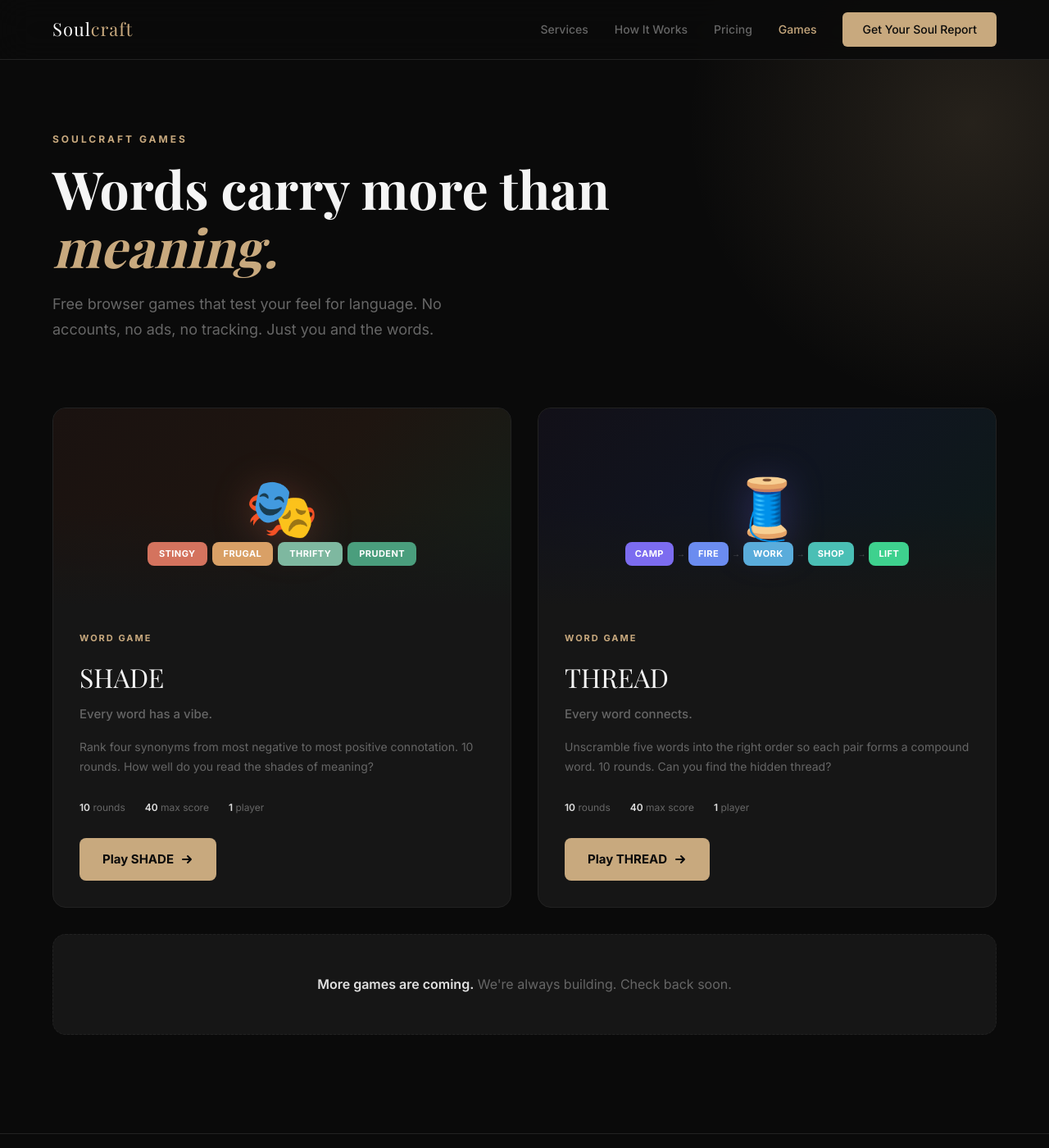
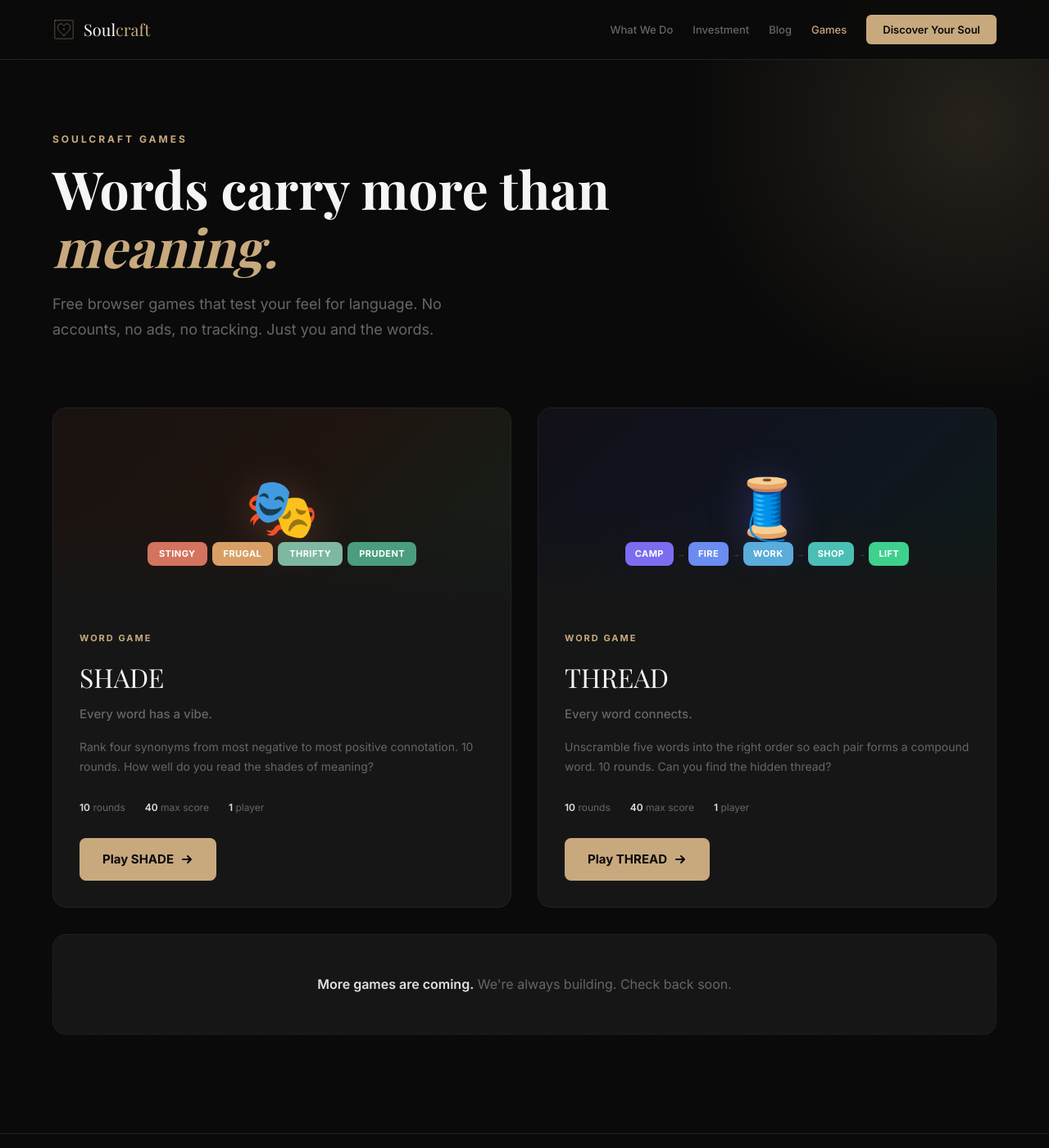
Before and after one commit to iamevandrake/soulcraft-site, a Jekyll site: the page games/index.html, which Jekyll copies as it is, in a window 1280 px wide and 1400 px high. Shown: the whole window at 82% size. Built offline with Jekyll 4.4.1, drawn with Linux system fonts in a browser that asks for light colours; some web fonts are replaced.

Commit message:
Match games page nav to homepage

```diff
--- a/games/index.html
+++ b/games/index.html
@@ -76,14 +76,15 @@ a { color: var(--accent); text-decoration: none; }
 /* Nav */
 nav { position: fixed; top: 0; left: 0; right: 0; z-index: 100; background: rgba(10,10,10,0.9); backdrop-filter: blur(20px); border-bottom: 1px solid var(--border); }
 nav .container { display: flex; align-items: center; justify-content: space-between; height: 72px; }
-.logo { font-family: 'Playfair Display', serif; font-size: 22px; color: var(--white); letter-spacing: 1px; }
-.logo span { color: var(--accent); }
-.nav-links { display: flex; gap: 32px; align-items: center; }
-.nav-links a { color: var(--muted); font-size: 14px; font-weight: 500; transition: color 0.2s; }
-.nav-links a:hover { color: var(--white); }
-.nav-links a.active { color: var(--accent); }
-.nav-cta { background: var(--accent); color: var(--black) !important; padding: 10px 24px; border-radius: 6px; font-weight: 600; font-size: 14px; transition: all 0.2s; }
-.nav-cta:hover { background: var(--white); color: var(--black) !important; }
+.logo { font-family: 'Playfair Display', serif; font-size: 20px; color: var(--white); display: flex; align-items: center; gap: 10px; }
+.logo-text { white-space: nowrap; }
+.logo-text span { color: var(--accent); }
+.heartmark { width: 28px; height: 28px; flex-shrink: 0; }
+.nav-right { display: flex; gap: 24px; align-items: center; }
+.nav-right a { color: var(--muted); font-size: 13px; font-weight: 500; transition: color 0.2s; }
+.nav-right a:hover { color: var(--white); }
+.nav-right a.active { color: var(--accent); }
+.nav-cta-btn { background: var(--accent) !important; color: var(--black) !important; padding: 8px 20px; border-radius: 6px; font-weight: 600 !important; font-size: 13px !important; }
 
 /* Hero */
 .page-hero { padding: 160px 0 80px; position: relative; overflow: hidden; }
@@ -160,7 +161,7 @@ footer { padding: 48px 0 32px; border-top: 1px solid var(--border); }
 
 /* Responsive */
 @media (max-width: 768px) {
-  .nav-links { display: none; }
+  .nav-right a:not(.nav-cta-btn) { display: none; }
   .games-grid { grid-template-columns: 1fr; }
   .page-hero { padding: 120px 0 60px; }
   .card-preview { height: 180px; }
@@ -174,13 +175,20 @@ footer { padding: 48px 0 32px; border-top: 1px solid var(--border); }
 <!-- Nav -->
 <nav>
   <div class="container">
-    <a href="/" class="logo">Soul<span>craft</span></a>
-    <div class="nav-links">
-      <a href="/#services">Services</a>
-      <a href="/#how">How It Works</a>
-      <a href="/#pricing">Pricing</a>
+    <a href="/" class="logo" aria-label="Soulcraft home">
+      <svg class="heartmark" viewBox="0 0 200 200" fill="none" xmlns="http://www.w3.org/2000/svg" aria-hidden="true">
+        <rect x="20" y="20" width="160" height="160" rx="4" stroke="#c8a97e" stroke-width="3" stroke-linecap="round" fill="none"/>
+        <path d="M100 152 C 100 152, 48 116, 46 84 C 44 62, 58 50, 74 50 C 86 50, 94 58, 100 68 C 106 58, 114 50, 126 50 C 142 50, 156 62, 154 84 C 152 116, 100 152, 100 152Z" stroke="#c8a97e" stroke-width="3.2" stroke-linecap="round" stroke-linejoin="round" fill="none"/>
+        <circle cx="100" cy="96" r="4.5" fill="#c8a97e"/>
+      </svg>
+      <span class="logo-text">Soul<span>craft</span></span>
+    </a>
+    <div class="nav-right">
+      <a href="/#capabilities">What We Do</a>
+      <a href="/#investment">Investment</a>
+      <a href="/blog">Blog</a>
       <a href="/games/" class="active">Games</a>
-      <a href="/#soul-tool" class="nav-cta">Get Your Soul Report</a>
+      <a href="/#" class="nav-cta-btn" onclick="document.getElementById('domainInput')?.scrollIntoView({behavior:'smooth',block:'center'}); return false;">Discover Your Soul</a>
     </div>
   </div>
 </nav>
```
